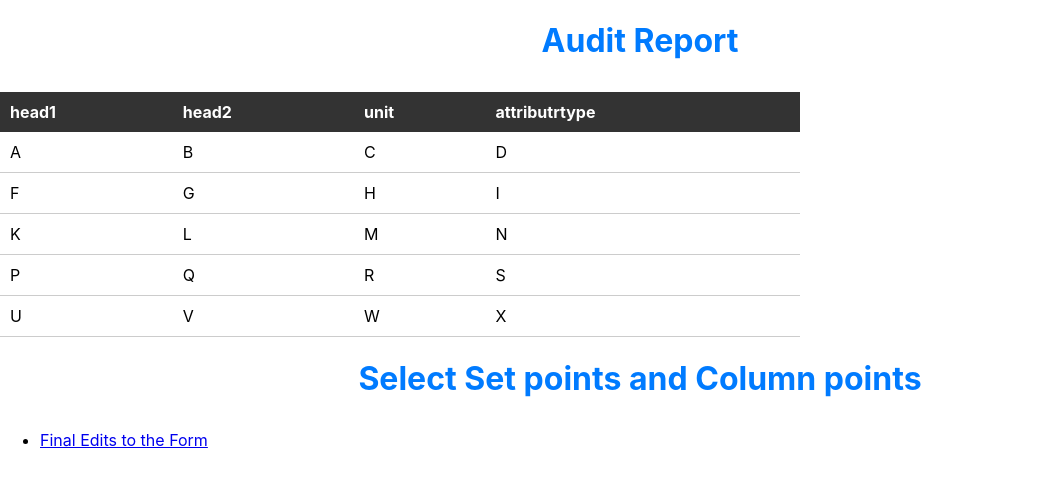
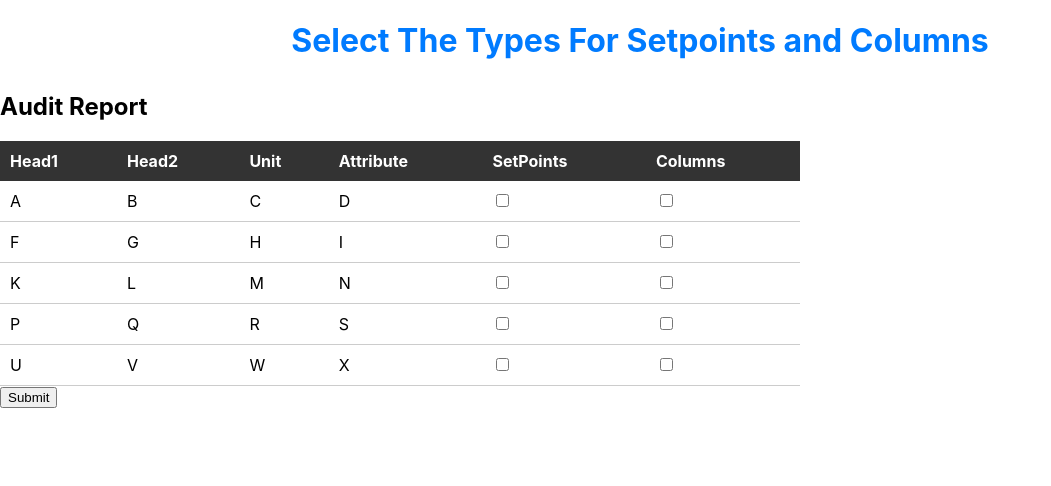
Before and after one commit to procta233/Report-Manager, a React (Create React App) app: page /creator/createreport/datetimeoptionality in a window 1280 px wide. Shown: the top 486 px of the page, without its empty margins (0-1051 px from the left). Built offline with nearby package versions, Linux system fonts and the light colour scheme.

Commit message:
date time done but it has mapping

```diff
--- a/src/components/creatorcomponents/DateTimeOptionality.js
+++ b/src/components/creatorcomponents/DateTimeOptionality.js
@@ -1,27 +1,62 @@
-import React from "react";
-import { Link,Outlet } from "react-router-dom";
+import React, { useState } from "react";
 
 const data = [
-  { head1: "A", head2: "B", unit: "C", attributrtype: "D", reporttype: "Audit Report" },
-  { head1: "F", head2: "G", unit: "H", attributrtype: "I", reporttype: "Audit Report" },
-  { head1: "K", head2: "L", unit: "M", attributrtype: "N", reporttype: "Audit Report" },
-  { head1: "P", head2: "Q", unit: "R", attributrtype: "S", reporttype: "Audit Report" },
-  { head1: "U", head2: "V", unit: "W", attributrtype: "X", reporttype: "Audit Report" },
+  { sensorname:'S1',head1: "A", head2: "B", unit: "C", attributrtype: "D", reporttype: "Audit Report" },
+  { sensorname:'S2',head1: "F", head2: "G", unit: "H", attributrtype: "I", reporttype: "Audit Report" },
+  { sensorname:'S3',head1: "K", head2: "L", unit: "M", attributrtype: "N", reporttype: "Audit Report" },
+  { sensorname:'S4',head1: "P", head2: "Q", unit: "R", attributrtype: "S", reporttype: "Audit Report" },
+  { sensorname:'S5',head1: "U", head2: "V", unit: "W", attributrtype: "X", reporttype: "Audit Report" },
 ];
 
-const Table = () => {
+const DateTimeOptionality = () => {
+  const [selected1, setSelected1] = useState([]);
+  const [selected2, setSelected2] = useState([]);
+
+  const toggleSelected1 = (index) => {
+    const selectedIndex = selected1.indexOf(index);
+    if (selectedIndex >= 0) {
+      setSelected1(selected1.filter((i) => i !== index));
+    } else {
+      setSelected1([...selected1, index]);
+    }
+  };
+
+  const toggleSelected2 = (index) => {
+    const selectedIndex = selected2.indexOf(index);
+    if (selectedIndex >= 0) {
+      setSelected2(selected2.filter((i) => i !== index));
+    } else {
+      setSelected2([...selected2, index]);
+    }
+  };
+
   const fifthAttribute = data[0].reporttype; // assuming the fifth attribute is the same for all objects
+
+  const selectedData1 = selected1.map((i) => data[i]);
+  const selectedData2 = selected2.map((i) => data[i]);
+  const newData1 = selectedData1.map(({ sensorname, reporttype }) => ({ sensorname, reporttype }));
+  const newData2 = selectedData2.map(({ sensorname, reporttype }) => ({ sensorname, reporttype }));
+  const last =()=>{
+    console.log(newData1);
+    console.log(newData2);
+  }
 
   return (
     <div>
-      <div><h1>{fifthAttribute}</h1></div>
+
+      <div>
+      <h1>Select The Types For Setpoints and Columns</h1>
+      <h2>{fifthAttribute}</h2>
+      </div>
       <table>
         <thead>
           <tr>
-            <th>head1</th>
-            <th>head2</th>
-            <th>unit</th>
-            <th>attributrtype</th>
+            <th>Head1</th>
+            <th>Head2</th>
+            <th>Unit</th>
+            <th>Attribute</th>
+            <th>SetPoints</th>
+            <th>Columns</th>
           </tr>
         </thead>
         <tbody>
@@ -31,25 +66,26 @@ const Table = () => {
               <td>{item.head2}</td>
               <td>{item.unit}</td>
               <td>{item.attributrtype}</td>
+              <td>
+                <input
+                  type="checkbox"
+                  checked={selected1.indexOf(index) >= 0}
+                  onChange={() => toggleSelected1(index)}
+                />
+              </td>
+              <td>
+                <input
+                  type="checkbox"
+                  checked={selected2.indexOf(index) >= 0}
+                  onChange={() => toggleSelected2(index)}
+                />
+              </td>
             </tr>
           ))}
         </tbody>
       </table>
-      <div>
-<h1>Select Set points and Column points</h1>
-<div >
-      <nav>
-      <ul >
-        <li>
-          <Link to="/creator/createreport/datetimeoptionality/finalformcreate">Final Edits to the Form</Link>
-        </li>
-      </ul>
-      </nav>
-      <Outlet/>
-    </div>
-</div>
-    </div>
-  );
-};
-
-export default Table;
+      <button onClick={last}>Submit</button>
+      </div>
+  )
+          };
+  export default DateTimeOptionality;
```
